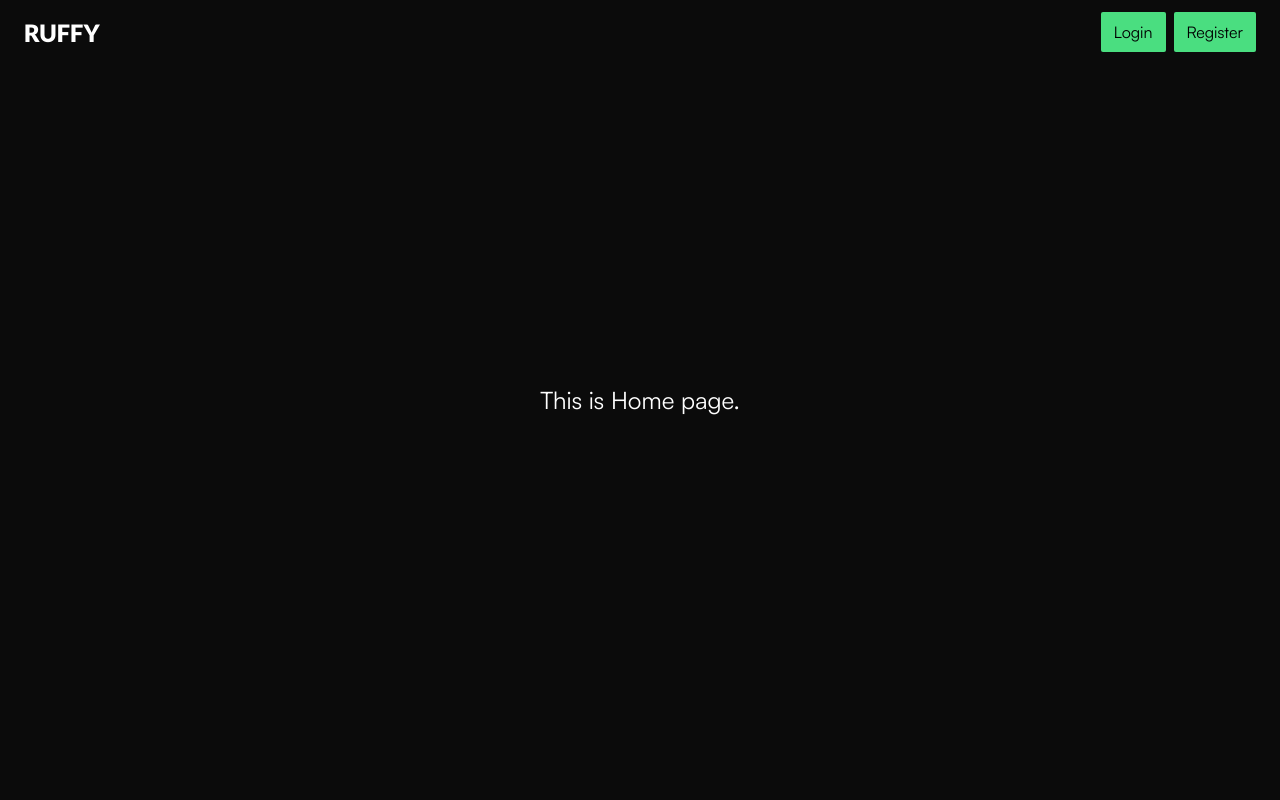
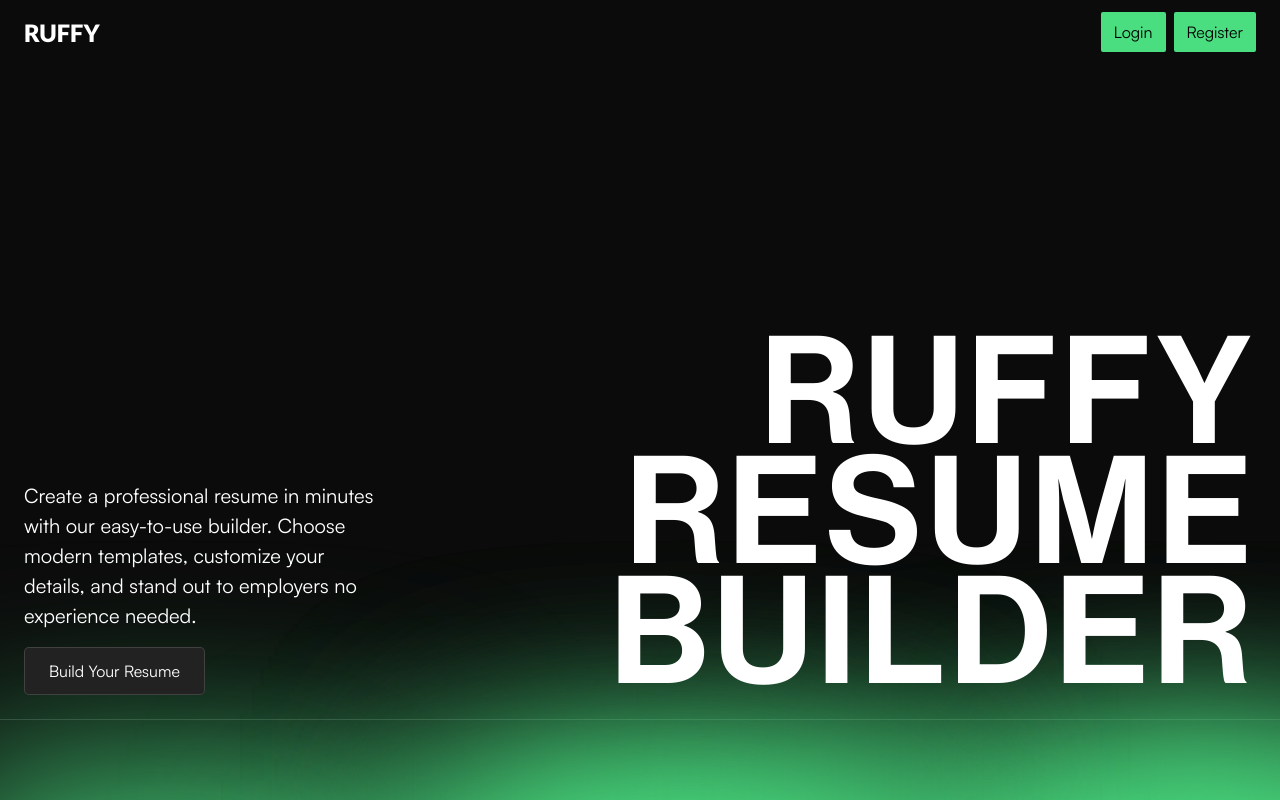
Before and after one commit to dhruvBvm/ruffy-resume-builder, a React (Vite) app in the folder frontend/: page / in a window 1280 px wide. Built offline with nearby package versions, Linux system fonts and the light colour scheme; no server answers.

Commit message:
add Home page

```diff
--- a/frontend/src/Components/Organism/DashboardSidebar/DashboardSidebar.scss
+++ b/frontend/src/Components/Organism/DashboardSidebar/DashboardSidebar.scss
@@ -11,6 +11,8 @@
         }
 
         @include range(0px, 950px){
+            width: 100%;
+            transform: translateY(-100%);
             display: none;
         }
 
--- /dev/null
+++ b/frontend/src/Components/Organism/HeroSection/HeroSection.jsx
@@ -0,0 +1,45 @@
+import React from "react";
+import './HeroSection.scss'
+import { useNavigate } from "react-router-dom";
+import Button from "../../Molecules/Button/Button";
+
+const HeroSection = () => {
+      const navigate = useNavigate();
+  return (
+    <div className="hero-section">
+      <div className="hero-section__left">
+        <div className="info">
+          <p>
+            Create a professional resume in minutes with our easy-to-use
+            builder. Choose modern templates, customize your details, and stand
+            out to employers no experience needed.
+          </p>
+          <Button
+            onClick={() => {
+              navigate("/login");
+            }}
+          >
+            Build Your Resume
+          </Button>
+        </div>
+      </div>
+      <div className="hero-section__right">
+        <div className="text">
+          <h1>RUFFY</h1>
+          <h1>RESUME</h1>
+          <h1>BUILDER</h1>
+        </div>
+      </div>
+
+      <div className="blob blob-1"></div>
+      <div className="blob blob-2"></div>
+      <div className="blob blob-3"></div>
+      <div className="blob blob-4"></div>
+      <div className="blob blob-5"></div>
+      <div className="blob blob-6"></div>
+      <div className="blob blob-7"></div>
+    </div>
+  );
+};
+
+export default HeroSection;
--- /dev/null
+++ b/frontend/src/Components/Organism/HeroSection/HeroSection.scss
@@ -0,0 +1,244 @@
+@use './../../../Styles/index.scss' as *;
+
+.hero-section {
+    display: flex;
+    justify-content: center;
+    align-items: center;
+    width: 100%;
+    margin: 0 auto;
+    height: 90vh;
+
+    font-size: 125px;
+    border-bottom: 1px solid var(--border);
+    position: relative;
+
+    @include range(0px, 950px) {
+        flex-direction: column;
+    }
+
+    &__left,
+    &__right {
+        width: 50%;
+        height: 100%;
+        z-index: 15;
+        position: relative;
+
+        @include range(0px, 950px) {
+            width: 100%;
+            height: 50%;
+        }
+    }
+
+
+
+    &__right {
+
+        .text {
+            position: absolute;
+            bottom: 0;
+            right: 0;
+            display: flex;
+            justify-content: flex-end;
+            align-items: center;
+            padding: var(--space-lg);
+            flex-direction: column;
+
+            @include mobile {
+                padding: var(--space-sm);
+            }
+
+            h1 {
+                width: 100%;
+                font-size: 180px;
+                text-align: right;
+                line-height: .8;
+                font-family: var(--sun);
+                letter-spacing: 5px;
+
+
+                @include range(1150px, 1500px) {
+                    font-size: 150px;
+                }
+
+                @include range(750px, 1150px) {
+                    font-size: 110px;
+                }
+
+                @include range(550px, 750px) {
+                    font-size: 100px
+                }
+
+                @include range(350px, 550px) {
+                    font-size: 80px;
+                    letter-spacing: 2px;
+                    line-height: 1;
+                }
+
+                @include range(0px, 350px) {
+                    font-size: 50px;
+                    letter-spacing: 2px;
+                    line-height: 1;
+                }
+            }
+        }
+
+    }
+
+
+    &__left {
+        .info {
+            position: absolute;
+            bottom: 0;
+            left: 0;
+            display: flex;
+            justify-content: flex-end;
+            align-items: flex-start;
+            gap: var(--space-md);
+            padding: var(--space-lg);
+            flex-direction: column;
+
+            @include mobile {
+                padding: var(--space-sm);
+            }
+
+            p {
+                width: 55%;
+                font-size: var(--font-xl);
+                line-height: 1.5;
+
+                @include range(1150px, 1500px) {
+                    font-size: var(--font-lg);
+                    width: 60%;
+                }
+
+                @include range(950px, 1150px) {
+                    font-size: var(--font-md);
+                    width: 80%;
+                }
+
+                @include range(650px, 950px) {
+                    font-size: var(--font-md);
+                }
+
+                @include range(350px, 650px) {
+                    font-size: var(--font-md);
+                    width: 90%;
+                }
+
+
+                @include range(0px, 350px) {
+                    font-size: var(--font-xs);
+                    width: 95%;
+                }
+            }
+
+            button {
+                background-color: var(--light-bg);
+                color: var(--white);
+                border: 1px solid var(--border);
+                border-radius: 5px;
+                padding: var(--space-sm) var(--space-lg);
+
+                @include mobile {
+                    font-size: var(--font-xs);
+                }
+            }
+        }
+    }
+
+    .blob {
+        position: absolute;
+        width: 450px;
+        height: 450px;
+        top: 0;
+        left: 0;
+        background-color: var(--green);
+        z-index: 5;
+        filter: blur(100px);
+        animation: moves 25s ease-in-out infinite alternate-reverse;
+        transition: all .5s ease-in-out;
+    }
+
+    .blob-1 {
+        top: 100%;
+        left: 80%;
+    }
+
+    .blob-2 {
+        top: 100%;
+        left: 0%;
+    }
+
+    .blob-3 {
+        top: 100%;
+        left: 40%;
+    }
+
+    .blob-4 {
+        top: 110%;
+        left: 30%;
+        width: 500px;
+    }
+
+    .blob-5 {
+        top: 100%;
+        left: 70%;
+    }
+
+    .blob-6 {
+        top: 100%;
+        left: 90%;
+    }
+
+    .blob-7 {
+        top: 100%;
+        left: 40%;
+    }
+
+
+    @keyframes moves {
+        0% {
+            transform: translate(0%, 0%);
+        }
+
+        10% {
+            transform: translate(-20%, 10%);
+        }
+
+        20% {
+            transform: translate(-10%, 30%);
+        }
+
+        30% {
+            transform: translate(15%, 25%);
+        }
+
+        40% {
+            transform: translate(25%, 0%);
+        }
+
+        50% {
+            transform: translate(10%, -20%);
+        }
+
+        60% {
+            transform: translate(-15%, -25%);
+        }
+
+        70% {
+            transform: translate(-30%, -5%);
+        }
+
+        80% {
+            transform: translate(-10%, 15%);
+        }
+
+        90% {
+            transform: translate(20%, 10%);
+        }
+
+        100% {
+            transform: translate(0%, 0%);
+        }
+    }
+}
--- a/frontend/src/Components/Pages/Home/Home.jsx
+++ b/frontend/src/Components/Pages/Home/Home.jsx
@@ -1,28 +1,12 @@
 import React, { useEffect, useState } from "react";
 import "./Home.scss";
+import Button from "../../Molecules/Button/Button";
+import HeroSection from "../../Organism/HeroSection/HeroSection";
 
 const Home = () => {
-  const [data, setdata] = useState();
-
-  const fetchData = async () => {
-    try {
-      const response = await fetch("http://localhost:3000/image", {
-        method: "GET",
-      });
-      const data = await response.json();
-      console.log(data);
-      setdata(data);
-    } catch (error) {
-      console.log(error);
-    }
-  };
-
-  useEffect(() => {
-    // fetchData();
-  });
   return (
     <div className="home">
-      <h1>This is Home page.</h1>
+      <HeroSection />
     </div>
   );
 };
--- a/frontend/src/Components/Pages/Home/Home.scss
+++ b/frontend/src/Components/Pages/Home/Home.scss
@@ -1,8 +1,5 @@
 .home{
-    display: flex;
-    justify-content: center;
-    align-items: center;
     width: 100%;
-    min-height: 100vh;
-    font-size: 125px;
+    height: 100vh;
+    overflow: hidden;
 }
--- a/frontend/src/Styles/Global/_font.scss
+++ b/frontend/src/Styles/Global/_font.scss
@@ -2,6 +2,12 @@
 @font-face {
     font-family: 'Satoshi';
     src: url('../../Assests/Fonts/Satoshi-Variable.ttf') format('woff2');
+    font-weight: normal;
+    font-style: normal;
+}
+@font-face {
+    font-family: 'Sun';
+    src: url('../../Assests/Fonts/sun.ttf') format('woff2');
     font-weight: normal;
     font-style: normal;
 }
--- a/frontend/src/Styles/Global/_variabel.scss
+++ b/frontend/src/Styles/Global/_variabel.scss
@@ -7,6 +7,7 @@
     --roboto-black: "Roboto Black";
     --roboto-medium: "Roboto Medium";
     --calibri: "Calibri";
+    --sun: "Sun";
 
 
     // spaces
```
Also changed, not shown: frontend/src/Assests/Fonts/sun.ttf (added).
